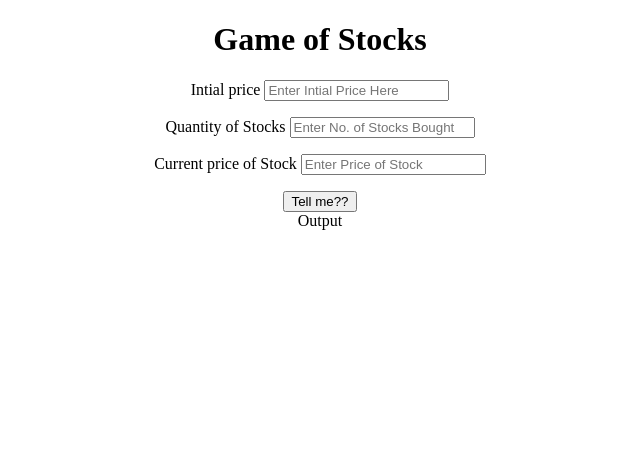
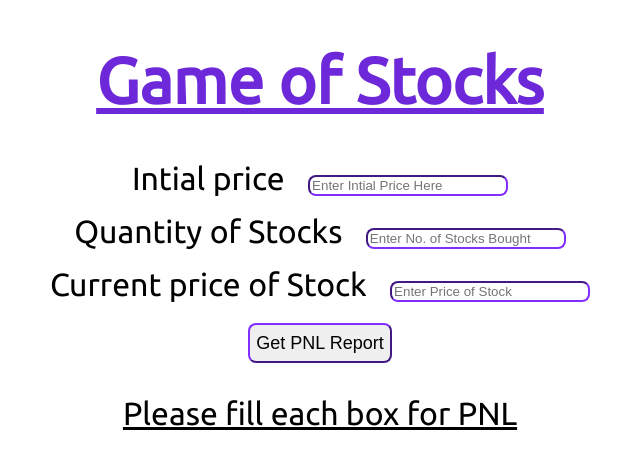
Before and after one commit to pkamra97/mark-14, a plain HTML site: page index.html in a window 1280 px wide. Shown: the whole page, without its empty margins (320-960 px from the left). Drawn offline with Linux system fonts and the light colour scheme.

Commit message:
feat : css

```diff
--- a/app.js
+++ b/app.js
@@ -1,8 +1,8 @@
 const intialPrice=document.querySelector("#intial-price");
-const stocksQuantitu=document.querySelector("#stocks-quantity");
+const stocksQuantity=document.querySelector("#stocks-quantity");
 const currentPrice=document.querySelector("#current-price");
 const btn=document.querySelector("#submit-btn");
-const op=document.querySelector("#output-box");
+const output_box=document.querySelector("#output-box");
 
 function calculatePNL(initial, current , quantity)
 {
@@ -10,18 +10,36 @@ function calculatePNL(initial, current , quantity)
     {//loss report
         var loss=(initial-current)*quantity;
         var percent=(loss/initial)*100;
-        console.log(`Hey the loss is ${loss} and the percent is ${percent}%`);
+        showOutput(`Hey the loss is ${loss} and the percent is ${percent}%`);
     }
     else if(current>initial)
     {   //profit report
         var profit=(current-initial)*quantity;
         var percent=(profit/initial)*100;
-        console.log(`Hey the profit is ${profit} and the percent is ${percent}%`);
+        showOutput(`Hey the profit is ${profit} and the percent is ${percent}%`);
     }
     else{
-        console.log(`No pain , no gain `);
+        showOutput(`No pain , no gain `);
     }
 }
 
-calculatePNL(50,150,10);
-calculatePNL(20,100,10);
+// calculatePNL(50,150,10);
+// calculatePNL(20,100,10);
+
+function submitBtn()
+{
+    var ip=Number(intialPrice.value);
+    var qty=Number(stocksQuantity.value);
+    var cp=Number(currentPrice.value);
+    calculatePNL(ip,cp,qty);
+}
+
+function showOutput(message , status)
+{
+     output_box.innerText=message;
+}
+
+function financial(x) {  return Number.parseFloat(x).toFixed(2);  }
+
+
+btn.addEventListener('click',submitBtn);
--- a/index.html
+++ b/index.html
@@ -8,20 +8,20 @@
     <link rel="stylesheet" href="main.css">
 </head>
 <body>
-    <h1>Game of Stocks</h1>
+    <h1><u>Game of Stocks</u></h1>
     <main>
     <label for="intial-price">Intial price
-        <input id="intial-price" type="number" placeholder="Enter Intial Price Here"/>
+        <input class="input" id="intial-price" type="number" placeholder="Enter Intial Price Here"/>
     </label>
     <label for="stocks-quantity">Quantity of Stocks
-        <input id="stocks-quantity" type="number" placeholder="Enter No. of Stocks Bought"/>
+        <input class="input" id="stocks-quantity" type="number" placeholder="Enter No. of Stocks Bought"/>
     </label>
     <label for="current-price">Current price of Stock
-        <input id="current-price" type="number" placeholder="Enter Price of Stock"/>
+        <input class="input" id="current-price" type="number" placeholder="Enter Price of Stock"/>
     </label>
 
-        <button id="submit-btn">Tell me??</button>
-        <div id="output-box">Output</div>
+        <button class="btn" id="submit-btn">Get PNL Report</button>
+        <div id="output-box"><u>Please fill each box for PNL</u></div>
 
     </main>
 
--- a/main.css
+++ b/main.css
@@ -1,8 +1,39 @@
+@import url('https://fonts.googleapis.com/css2?family=Ubuntu&display=swap');
+:root{
+    --primary-color:#6d28d9;
+    --second-color:#cbd5e1;
+}
+
+h1{
+    color: #6d28d9;
+
+}
+
 body{
     text-align: center;
+    /* background-color: #cbd5e1; */
+    font-size: 2rem;
+    font-family: 'Ubuntu', sans-serif;
 }
 
 label{
     display: block;
     padding-bottom: 1rem;
 }
+
+.btn{
+    height: 5vh;
+    width: 9rem;
+    border-radius: .5rem;
+    border-color: #6d28d9;
+    color:black;
+    font-size: large;
+    margin-bottom: 2rem;
+}
+
+.input{
+    border-radius: .5rem;
+    border-color: #6d28d9;
+    width: 12rem;
+    margin-left: 1rem;
+}
```
